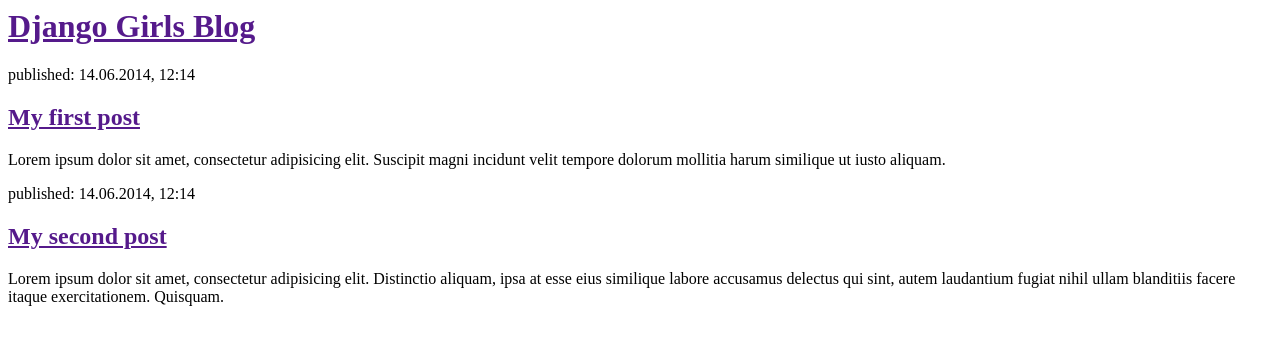
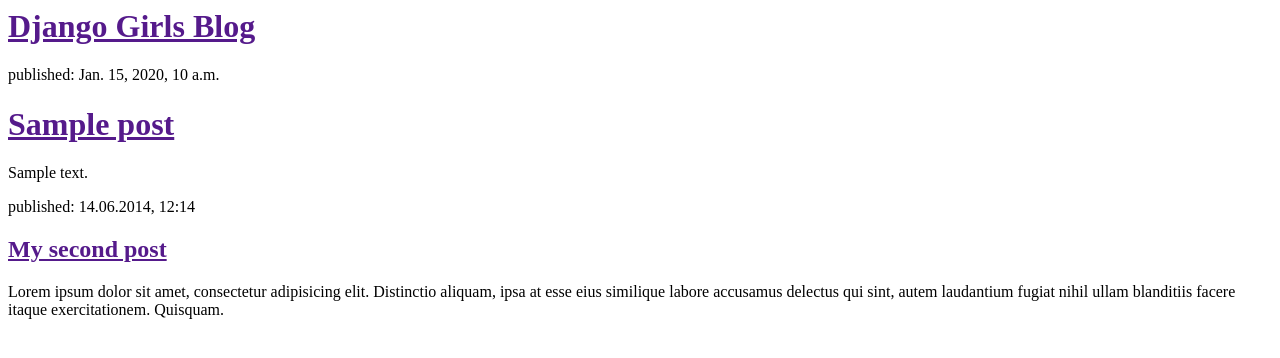
Before and after one commit to ElzbietaSzulc/my_first_blog, a Django app: template blog/templates/blog/post_list.html in a window 1280 px wide. Shown: the top 358 px of the page. Run offline with Django 3.2, Linux system fonts and the light colour scheme; the template is opened without the code that fills it: values that come from a table or form of the project are taken from there, others are empty; tables that the repository leaves empty hold one stand-in row (values such as "Sample post"); parts of the project's set-up code (start-up, migrations or seed data) failed here and were passed over.

Commit message:
Modyfikacja szablonu, by pokazywał posty z bazy danych

```diff
--- a/blog/templates/blog/post_list.html
+++ b/blog/templates/blog/post_list.html
@@ -7,12 +7,13 @@
             <h1><a href="">Django Girls Blog</a></h1>
         </div>
 
-        <div>
-            <p>published: 14.06.2014, 12:14</p>
-            <h2><a href="">My first post</a></h2>
-            <p>Lorem ipsum dolor sit amet, consectetur adipisicing elit. Suscipit magni incidunt velit tempore dolorum mollitia harum similique ut iusto aliquam.</p>
-        </div>
-
+       {% for post in posts %}
+    <div>
+        <p>published: {{ post.published_date }}</p>
+        <h1><a href="">{{ post.title }}</a></h1>
+        <p>{{ post.text|linebreaksbr }}</p>
+    </div>
+{% endfor %}
         <div>
             <p>published: 14.06.2014, 12:14</p>
             <h2><a href="">My second post</a></h2>
--- a/blog/views.py
+++ b/blog/views.py
@@ -1,4 +1,7 @@
 from django.shortcuts import render
+from django.utils import timezone
+from .models import Post
 
 def post_list(request):
-    return render(request, 'blog/post_list.html', {})
+    posts = Post.objects.filter(published_date__lte=timezone.now()).order_by('published_date')
+    return render(request, 'blog/post_list.html', {'posts' : posts})
--- a/mysite/settings.py
+++ b/mysite/settings.py
@@ -25,7 +25,7 @@ SECRET_KEY = 'rv#mu3&q$641mthpfh4^jkkpy!+%(o$s4$mkuvqy(a7t0@-(jk'
 # SECURITY WARNING: don't run with debug turned on in production!
 DEBUG = True
 
-ALLOWED_HOSTS = [elzszulc.pythonanywhere.com]
+ALLOWED_HOSTS = []
 
 
 # Application definition
```
